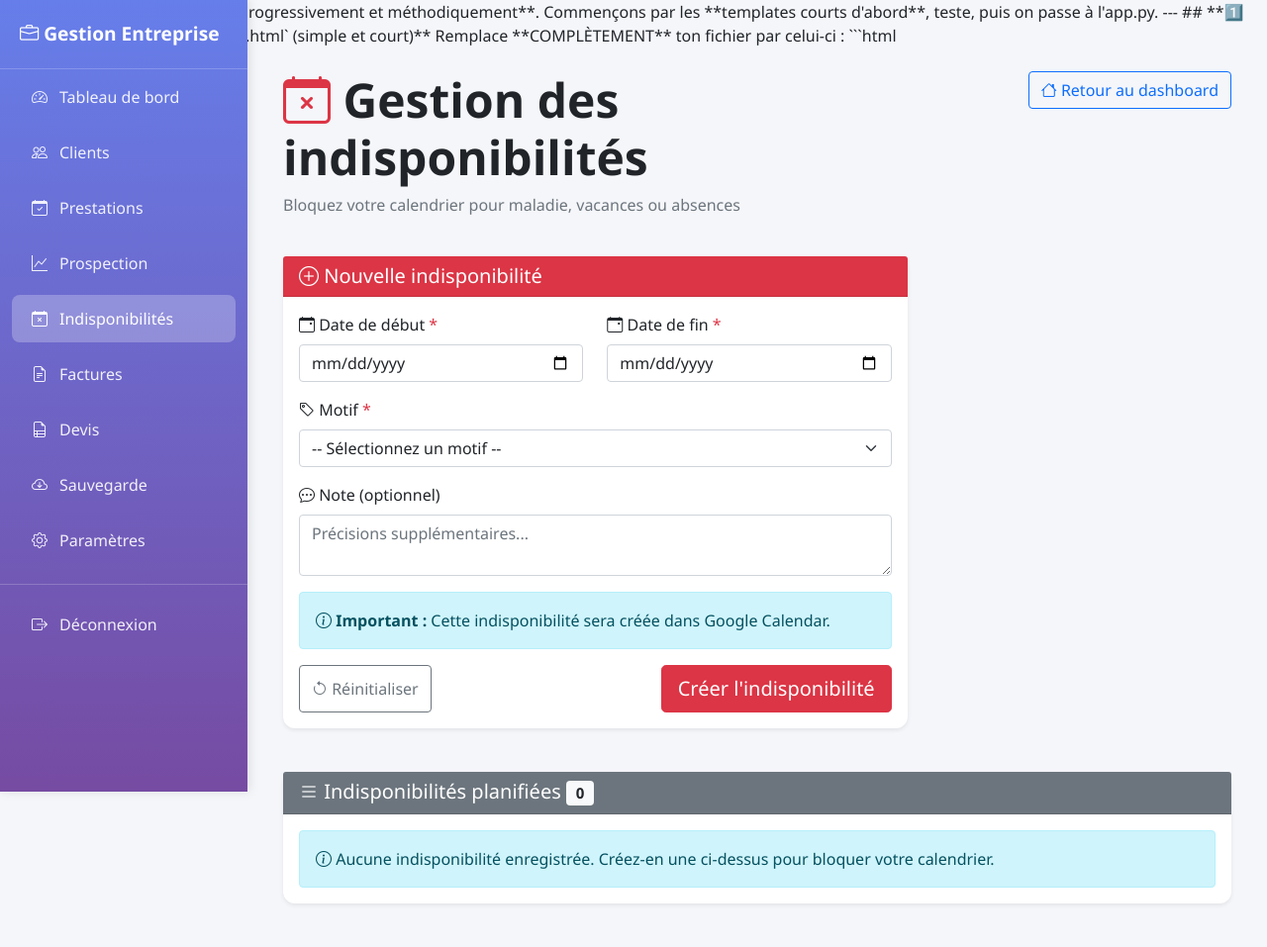
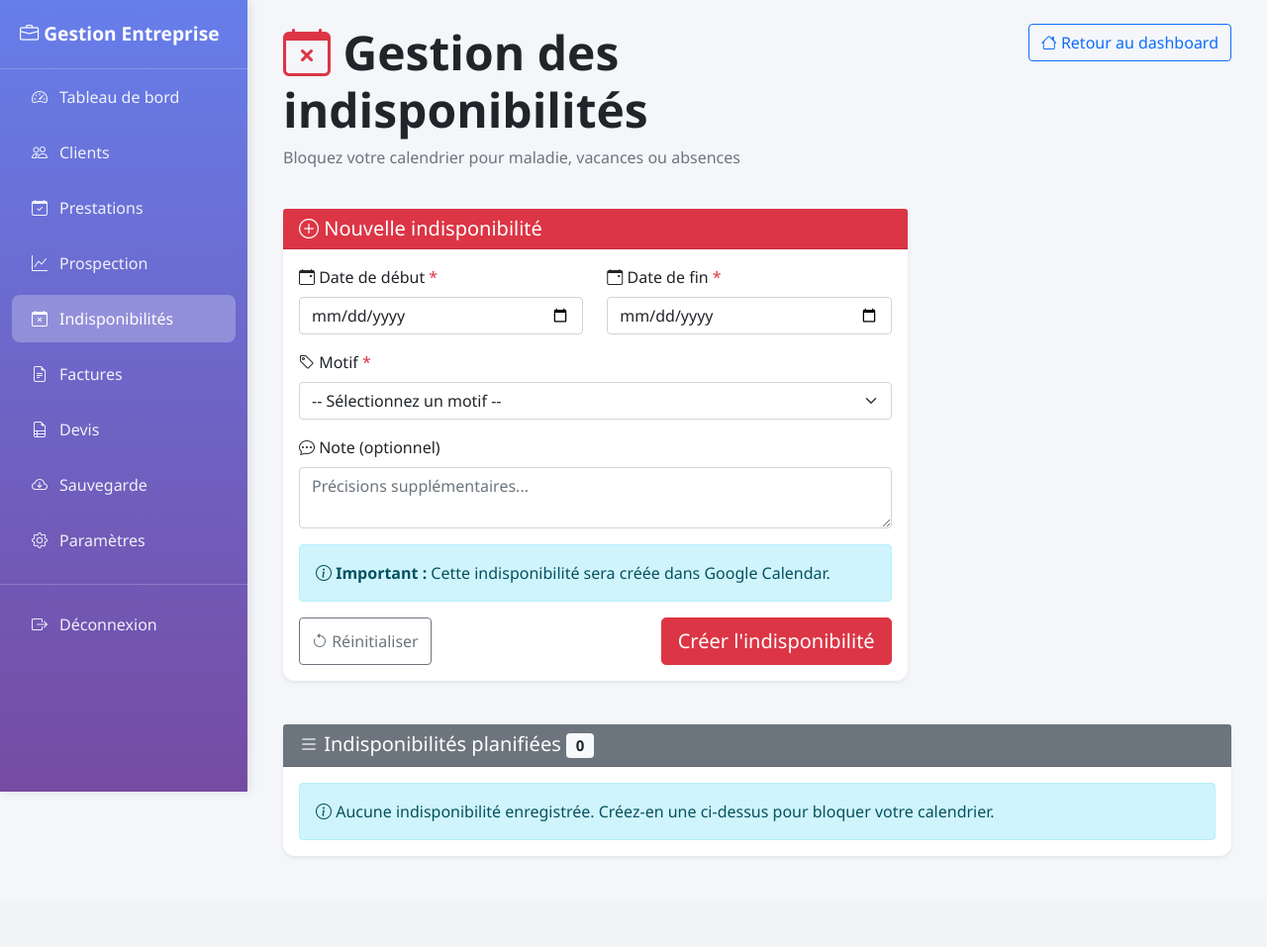
Before and after one commit to mboyer3215-debug/gestion_ets, a Flask app: page /indisponibilite in a window 1280 px wide. Shown: the whole page at 99% size. After the commit the page ends 849 px from the top, so only its background shows below. Run offline with Flask 3, Linux system fonts and the light colour scheme; a user stored in the database is signed in; data comes from the database, SQL or seed files in the repository; some libraries are stand-ins or nearby versions.

Commit message:
Update indisponibilite.html

````diff
--- a/templates/indisponibilite.html
+++ b/templates/indisponibilite.html
@@ -1,14 +1,3 @@
-Tu as raison ! 🎯 On va y aller **progressivement et méthodiquement**.
-
-Commençons par les **templates courts d'abord**, teste, puis on passe à l'app.py.
-
----
-
-## **1️⃣ Commençons par `indisponibilite.html` (simple et court)**
-
-Remplace **COMPLÈTEMENT** ton fichier par celui-ci :
-
-```html
 {% extends "base.html" %}
 
 {% block title %}Indisponibilités - Gestion Entreprise{% endblock %}
@@ -224,19 +213,3 @@ Remplace **COMPLÈTEMENT** ton fichier par celui-ci :
     });
 </script>
 {% endblock %}
-```
-
----
-
-## **✅ Maintenant teste :**
-
-1. **Remplace ton fichier `templates/indisponibilite.html`** complètement
-2. **Recharge la page** `/indisponibilite`
-3. **Crée une indisponibilité** et vérifie que :
-   - Le formulaire s'affiche bien
-   - La création fonctionne
-   - L'indisponibilité apparaît dans la liste
-
-**Dis-moi si ça marche ou s'il y a des erreurs ! 🚀**
-
-Une fois que c'est bon, on passe au **template suivant** (plus court aussi).
````
